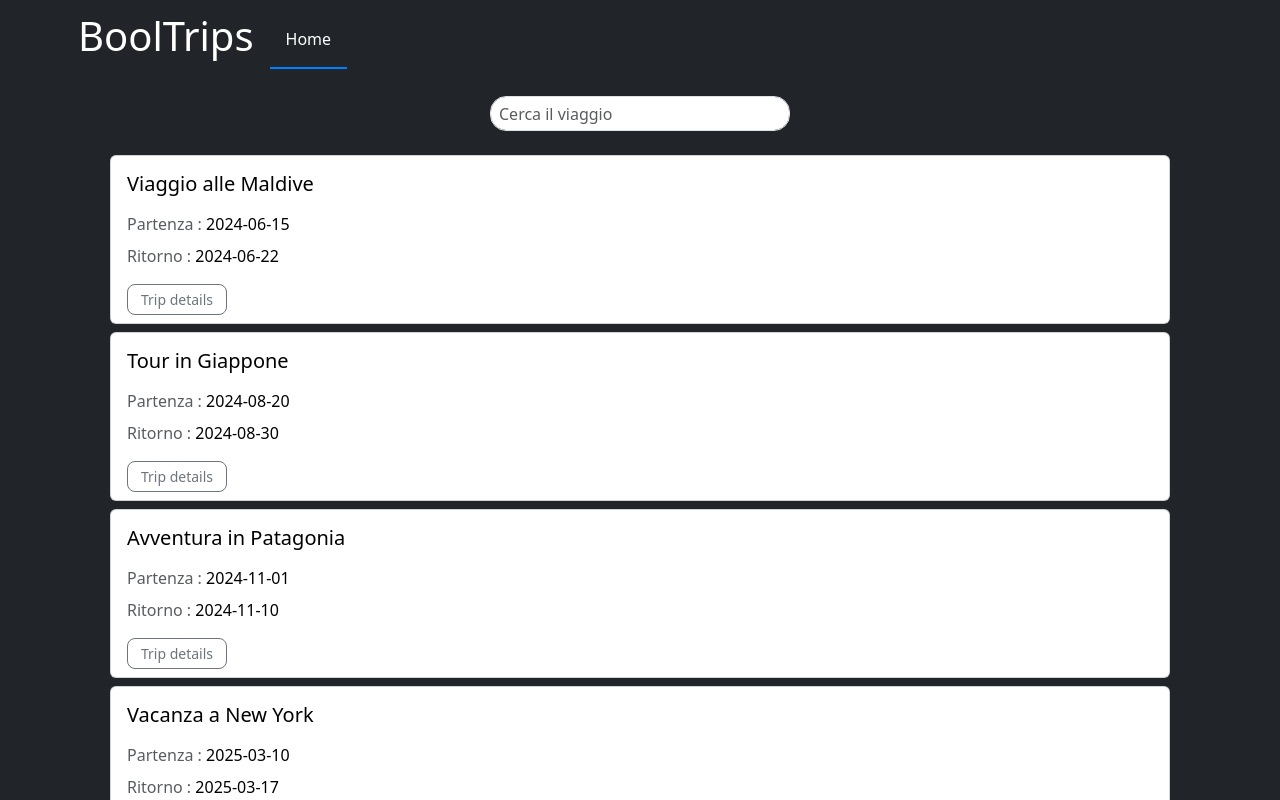
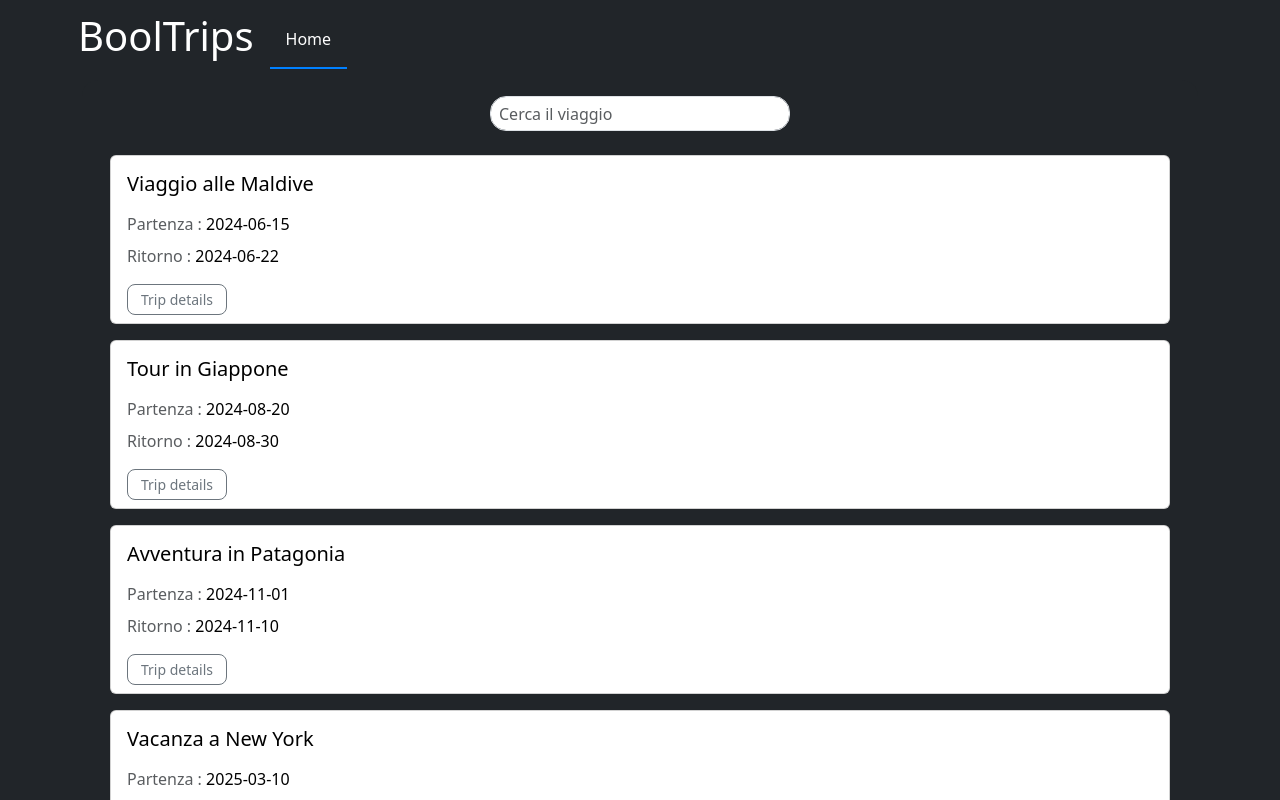
Before and after one commit to massimopallera/goloso-progetto-incredibile, a React (Vite) app: page / in a window 1280 px wide. Shown: the top 800 px of the page. Built offline with nearby package versions, Linux system fonts and the light colour scheme.

Commit message:
edit gap

```diff
--- a/src/components/CardTour.jsx
+++ b/src/components/CardTour.jsx
@@ -3,7 +3,7 @@ import { Link } from "react-router-dom"
 export default function CardTour({ filteredTrips }) {
 
     return (
-        <div className="container table d-flex flex-column gap-2 ">
+        <div className="container table d-flex flex-column gap-3 ">
 
             {filteredTrips.map((viaggio) =>
                 <div key={viaggio.id} className="card text-left ">
```
